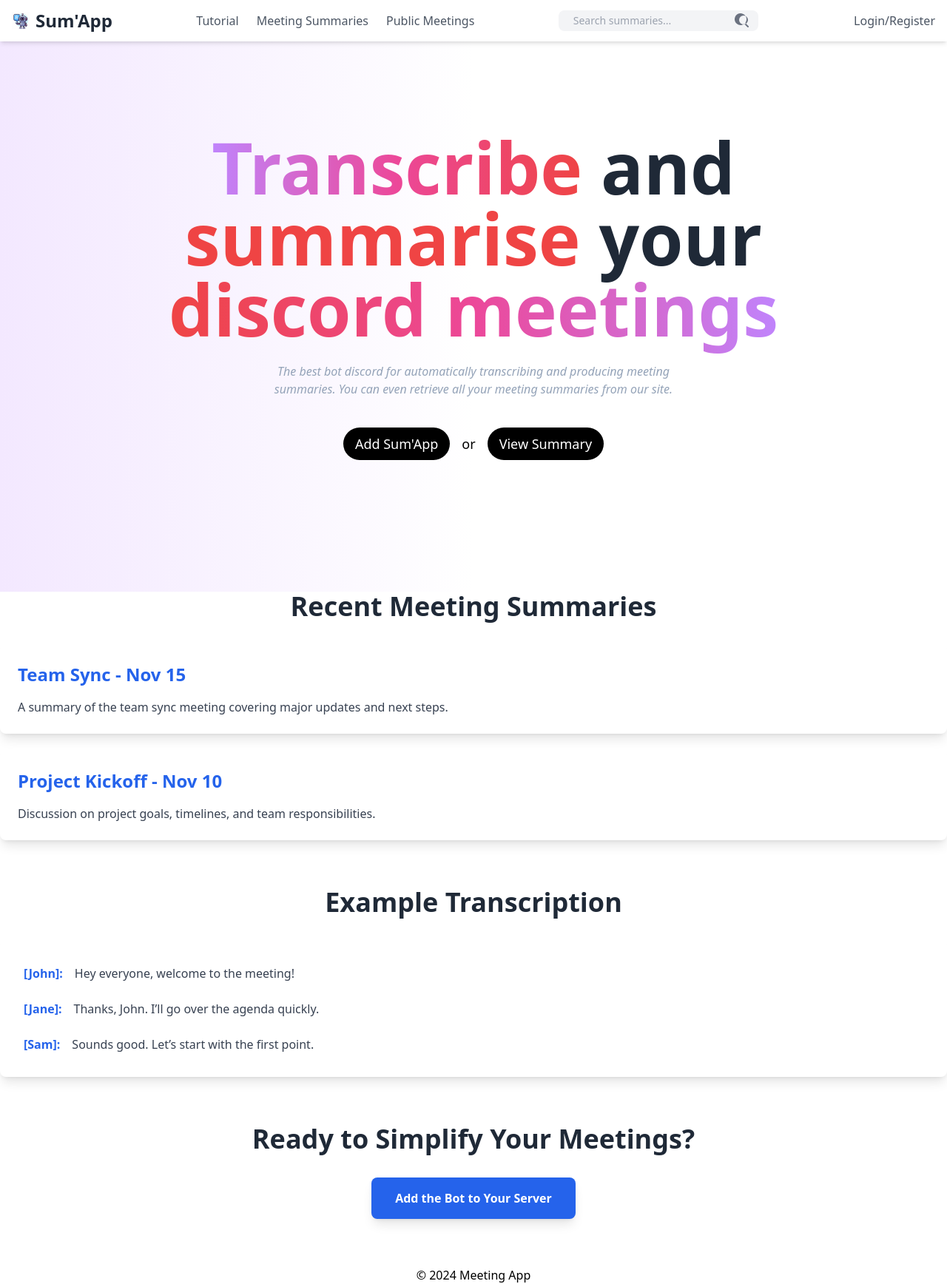
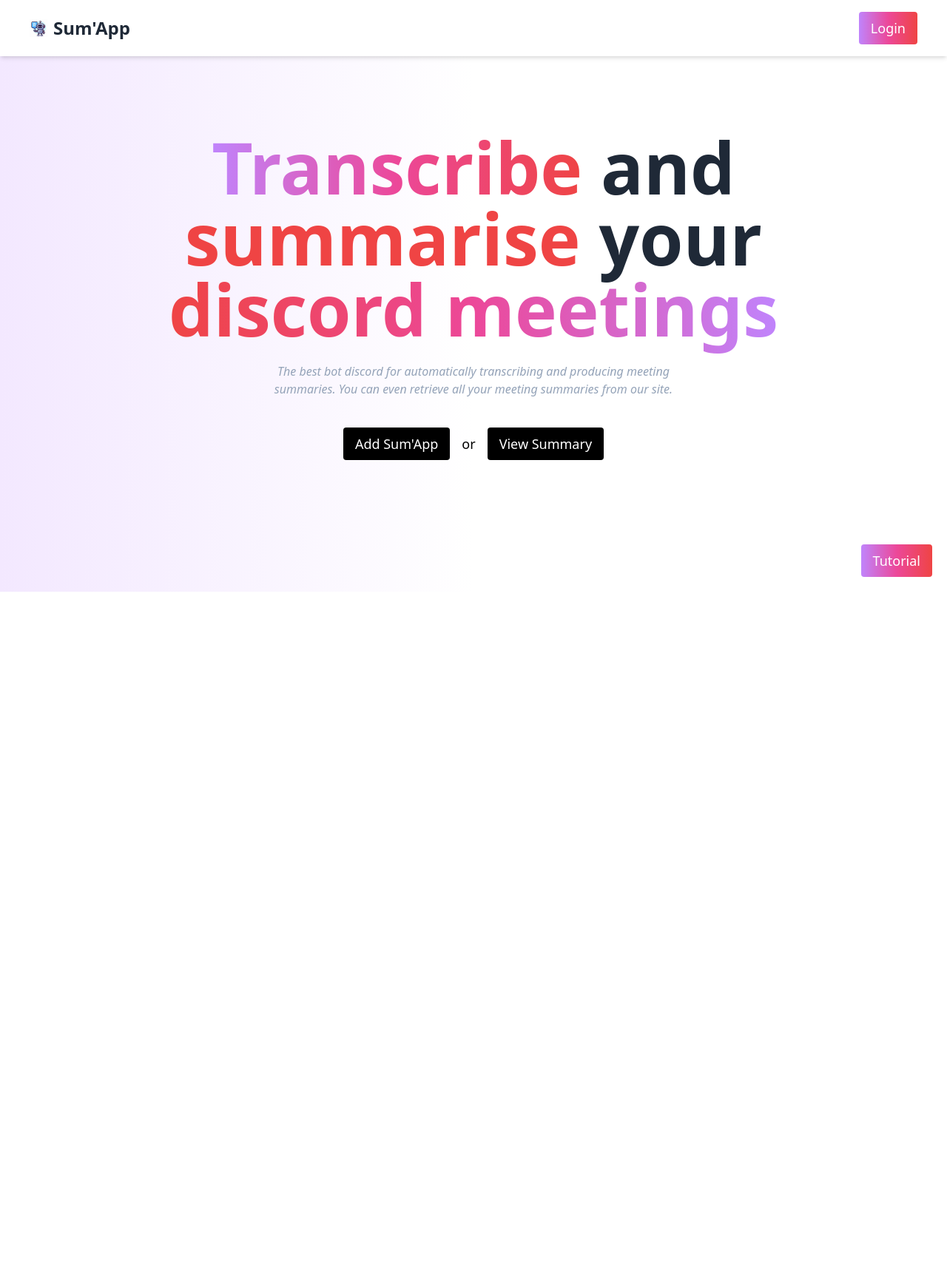
Before and after one commit to RaphHuynh/projet_info707_bot_discord_reunion_resume, a Django app: page / in a window 1280 px wide. Shown: the whole page at 74% size. After the commit the page ends 800 px from the top, so only its background shows below. Run offline with Django 5.2, Linux system fonts and the light colour scheme; some libraries are stand-ins or nearby versions.

Commit message:
feat: menu déroulant / design: page home & navbar

```diff
--- a/app/discord_login/views.py
+++ b/app/discord_login/views.py
@@ -4,7 +4,7 @@
 import requests
 from django.contrib.auth.decorators import user_passes_test
 
-auth_url_discord = "https://discord.com/oauth2/authorize?client_id=1305370475060531240&response_type=code&redirect_uri=http%3A%2F%2Flocalhost%3A8000%2Foauth2%2Flogin%2Fredirect&scope=identify"
+auth_url_discord = "https://discord.com/oauth2/authorize?client_id=1305611546755338291&response_type=code&redirect_uri=http%3A%2F%2Flocalhost%3A8000%2Foauth2%2Flogin%2Fredirect&scope=identify"
 
 
 @user_passes_test(test_func=lambda u: not u.is_authenticated, login_url="/")
@@ -32,8 +32,8 @@
 
 def exchange_code(code: str):
     data = {
-        "client_id": "1305370475060531240",
-        "client_secret": "5LLixQaXZlGfd5bvLwagpDVCbHCb-vpT",
+        "client_id": "1305611546755338291",
+        "client_secret": "qrHiseMUv4EXFaNUulRUTb_DM8JYzoIb",
         "grant_type": "authorization_code",
         "code": code,
         "redirect_uri": "http://localhost:8000/oauth2/login/redirect",
--- a/app/meeting_app/templates/header.html
+++ b/app/meeting_app/templates/header.html
@@ -1,6 +1,6 @@
 {% load static %}
 <nav class="bg-white shadow-md fixed top-0 left-0 w-full z-50">
-    <div class="container mx-auto px-4 py-3 flex justify-between items-center">
+    <div class="container mx-auto px-10 py-4 flex justify-between items-center">
         <div class="text-gray-800 text-2xl font-bold">
             <a href="{% url 'home' %}" class="flex items-center">
                 <img src="{% static 'images/logo.png' %}" alt="App Logo" class="h-6 mr-2">
@@ -8,28 +8,13 @@
             </a>
         </div>
 
-        <div class="flex space-x-6 items-center">
-            <a href="{% url 'tutorial' %}" class="text-gray-600 hover:text-gray-900">Tutorial</a>
-            <a href="{% url 'summaries' %}" class="text-gray-600 hover:text-gray-900">Meeting Summaries</a>
-            <a href="{% url 'public_meetings' %}" class="text-gray-600 hover:text-gray-900">Public Meetings</a>
-        </div>
-
-        <form action="{% url 'search_summaries' %}" method="GET"
-            class="flex items-center bg-gray-100 rounded-lg px-3 py-1">
-            <input type="text" name="query" placeholder="Search summaries..."
-                class="bg-transparent focus:outline-none text-sm text-gray-700 px-2">
-            <button type="submit" class="text-gray-500 hover:text-gray-800 ml-2">
-                <svg xmlns="http://www.w3.org/2000/svg" class="h-5 w-5" viewBox="0 0 20 20" fill="currentColor">
-                    <path fill-rule="evenodd"
-                        d="M12.9 14.32a8 8 0 111.414-1.414l4.387 4.387a1 1 0 01-1.414 1.414l-4.387-4.387zm-6.9-5.32a6 6 0 1112 0 6 6 0 01-12 0z"
-                        clip-rule="evenodd" />
-                </svg>
-            </button>
-        </form>
-
         {% if user.is_authenticated %}
-        <button class="text-gray-600 hover:text-gray-900 focus:outline-none flex items-center">
-            <img src="https://cdn.discordapp.com/avatars/{{ user.id }}/{{ user.avatar }}" alt="{{ user.username }}"
+        <div class="relative">
+            {% if user.is_authenticated %}
+                <!-- Bouton principal -->
+                <button id="dropdownButton" class="text-gray-600 hover:text-gray-900 focus:outline-none flex items-center">
+                    <img src="https://cdn.discordapp.com/avatars/{{ user.id }}/{{ user.avatar }}"
+                         alt="{{ user.username }}"
                          class="h-8 w-8 rounded-full mr-2" />
                     <span>{{ user.global_name }}</span>
                     <svg class="ml-1 h-4 w-4" xmlns="http://www.w3.org/2000/svg" fill="none" viewBox="0 0 24 24"
@@ -37,11 +22,64 @@
                         <path stroke-linecap="round" stroke-linejoin="round" stroke-width="2" d="M19 9l-7 7-7-7" />
                     </svg>
                 </button>
-        <a href="{% url 'oauth_logout' %}" class="text-sm text-gray-700 block px-4 py-2 hover:bg-gray-100">Logout</a>
+
+                <!-- Menu déroulant -->
+                <div id="dropdownMenu" class="hidden absolute right-0 mt-2 w-48 bg-white border border-gray-200 rounded-lg shadow-lg z-10">
+                    <a href="..." class="flex items-center block px-4 py-2 text-gray-700 hover:bg-gray-100">
+                        <svg xmlns="http://www.w3.org/2000/svg" width="16" height="16" fill="currentColor" class="mr-2" viewBox="0 0 16 16">
+                            <path d="M11 6a3 3 0 1 1-6 0 3 3 0 0 1 6 0"/>
+                            <path fill-rule="evenodd" d="M0 8a8 8 0 1 1 16 0A8 8 0 0 1 0 8m8-7a7 7 0 0 0-5.468 11.37C3.242 11.226 4.805 10 8 10s4.757 1.225 5.468 2.37A7 7 0 0 0 8 1"/>
+                        </svg>
+                        Mon Profil
+                    </a>
+                    <a href="{% url 'summaries' %}" class="flex items-center block px-4 py-2 text-gray-700 hover:bg-gray-100">
+                        <svg xmlns="http://www.w3.org/2000/svg" width="16" height="16" fill="currentColor"class="mr-2" viewBox="0 0 16 16">
+                            <path d="M12.5 3a.5.5 0 0 1 0 1h-5a.5.5 0 0 1 0-1zm0 3a.5.5 0 0 1 0 1h-5a.5.5 0 0 1 0-1zm.5 3.5a.5.5 0 0 0-.5-.5h-5a.5.5 0 0 0 0 1h5a.5.5 0 0 0 .5-.5m-.5 2.5a.5.5 0 0 1 0 1h-5a.5.5 0 0 1 0-1z"/>
+                            <path d="M16 2a2 2 0 0 0-2-2H2a2 2 0 0 0-2 2v12a2 2 0 0 0 2 2h12a2 2 0 0 0 2-2zM4 1v14H2a1 1 0 0 1-1-1V2a1 1 0 0 1 1-1zm1 0h9a1 1 0 0 1 1 1v12a1 1 0 0 1-1 1H5z"/>
+                        </svg>
+                        Réunion
+                    </a>
+                    <a href="{% url 'tutorial' %}" class="flex items-center block px-4 py-2 text-gray-700 hover:bg-gray-100">
+                        <svg xmlns="http://www.w3.org/2000/svg" width="16" height="16" fill="currentColor" class="mr-2" viewBox="0 0 16 16">
+                            <path d="M12.854.146a.5.5 0 0 0-.707 0L10.5 1.793 14.207 5.5l1.647-1.646a.5.5 0 0 0 0-.708zm.646 6.061L9.793 2.5 3.293 9H3.5a.5.5 0 0 1 .5.5v.5h.5a.5.5 0 0 1 .5.5v.5h.5a.5.5 0 0 1 .5.5v.5h.5a.5.5 0 0 1 .5.5v.207zm-7.468 7.468A.5.5 0 0 1 6 13.5V13h-.5a.5.5 0 0 1-.5-.5V12h-.5a.5.5 0 0 1-.5-.5V11h-.5a.5.5 0 0 1-.5-.5V10h-.5a.5.5 0 0 1-.175-.032l-.179.178a.5.5 0 0 0-.11.168l-2 5a.5.5 0 0 0 .65.65l5-2a.5.5 0 0 0 .168-.11z"/>
+                          </svg>
+                        Tutoriel
+                    </a>
+                    <hr class="border-t border-gray-200">
+                    <a href="{% url 'oauth_logout' %}" class="flex items-center text-gray-700 block px-4 py-2 bg-red-100 hover:bg-red-400">
+                        <svg xmlns="http://www.w3.org/2000/svg" width="16" height="16" fill="currentColor" class="mr-2" viewBox="0 0 16 16">
+                            <path fill-rule="evenodd" d="M10 12.5a.5.5 0 0 1-.5.5h-8a.5.5 0 0 1-.5-.5v-9a.5.5 0 0 1 .5-.5h8a.5.5 0 0 1 .5.5v2a.5.5 0 0 0 1 0v-2A1.5 1.5 0 0 0 9.5 2h-8A1.5 1.5 0 0 0 0 3.5v9A1.5 1.5 0 0 0 1.5 14h8a1.5 1.5 0 0 0 1.5-1.5v-2a.5.5 0 0 0-1 0z"/>
+                            <path fill-rule="evenodd" d="M15.854 8.354a.5.5 0 0 0 0-.708l-3-3a.5.5 0 0 0-.708.708L14.293 7.5H5.5a.5.5 0 0 0 0 1h8.793l-2.147 2.146a.5.5 0 0 0 .708.708z"/>
+                          </svg>
+                        Logout
+                    </a>
+                </div>
+            {% endif %}
+        </div>
+
         {% else %}
-        <a href="{% url 'oauth_login' %}" class="text-gray-600 hover:text-gray-900 ml-4">
-            Login/Register
+        <a href="{% url 'oauth_login' %}" class="bg-gradient-to-r from-purple-400 via-pink-500 to-red-500 rounded text-white px-4 py-2 text-lg">
+            Login
         </a>
         {% endif %}
     </div>
 </nav>
+
+<script>
+    document.addEventListener("DOMContentLoaded", () => {
+        const dropdownButton = document.getElementById("dropdownButton");
+        const dropdownMenu = document.getElementById("dropdownMenu");
+
+        // Toggle du menu déroulant au clic sur le bouton
+        dropdownButton.addEventListener("click", () => {
+            dropdownMenu.classList.toggle("hidden");
+        });
+
+        // Fermer le menu si l'utilisateur clique à l'extérieur
+        document.addEventListener("click", (event) => {
+            if (!dropdownButton.contains(event.target) && !dropdownMenu.contains(event.target)) {
+                dropdownMenu.classList.add("hidden");
+            }
+        });
+    });
+</script>
--- a/app/meeting_app/templates/home/home.html
+++ b/app/meeting_app/templates/home/home.html
@@ -5,7 +5,7 @@
 
 {% block main %}
 <!-- Section 1: How It Works -->
-<section class="flex items-center justify-center flex-col h-screen px-10 bg-gradient-to-r from-purple-100 via-white to-white">
+<section class="fixed flex items-center justify-center flex-col h-screen px-10 bg-gradient-to-r from-purple-100 via-white to-white">
     <h2 class="text-gray-800 mb-6 text-center text-8xl font-bold w-3/4">
         <span class="text-transparent bg-clip-text bg-gradient-to-r from-purple-400 via-pink-500 to-red-500">Transcribe</span> and <span class="text-red-500">summarise</span> your <span class="text-transparent bg-clip-text bg-gradient-to-r from-red-500 via-pink-500 to-purple-400">discord meetings</span>
     </h2>
@@ -13,62 +13,17 @@
         The best bot discord for automatically transcribing and producing meeting summaries. You can even retrieve all your meeting summaries from our site.
     </p>
     <div class="flex justify-center items-center gap-4">
-        <a href="" class="bg-black text-white px-4 py-2 rounded-full text-lg">
+        <a href="" class="bg-black text-white px-4 py-2 rounded text-lg">
             Add Sum'App
         </a>
         <p class="text-lg">or</p>
-        <a href="" class="bg-black text-white px-4 py-2 rounded-full text-lg">
+        <a href="" class="bg-black text-white px-4 py-2 rounded text-lg">
             View Summary
         </a>
     </div>
 
-</section>
+    <a href="{% url 'tutorial' %}" class="fixed bg-gradient-to-r from-purple-400 via-pink-500 to-red-500 rounded text-white px-4 py-2 text-lg bottom-5 right-5">Tutorial</a>
 
-<!-- Section 2: Recent Summaries -->
-<section class="mb-16">
-    <h2 class="text-4xl font-extrabold text-gray-800 mb-8 text-center">Recent Meeting Summaries</h2>
-    {% if recent_summaries %}
-    <ul class="space-y-6">
-        {% for summary in recent_summaries %}
-        <li class="bg-white shadow-lg rounded-lg p-6">
-            <h3 class="text-2xl font-bold text-blue-600 mb-4">{{ summary.title }}</h3>
-            <p class="text-gray-700">{{ summary.short_description }}</p>
-        </li>
-        {% endfor %}
-    </ul>
-    {% else %}
-    <p class="text-gray-600 text-center">No recent summaries available. Start by adding the bot to your server!</p>
-    {% endif %}
-</section>
-
-<!-- Section 3: Example Transcription -->
-<section class="mb-16">
-    <h2 class="text-4xl font-extrabold text-gray-800 mb-8 text-center">Example Transcription</h2>
-    <div class="bg-white shadow-lg rounded-lg p-8">
-        <ul class="space-y-6">
-            <li class="flex items-start">
-                <div class="text-blue-600 font-bold mr-4">[John]:</div>
-                <p class="text-gray-700">Hey everyone, welcome to the meeting!</p>
-            </li>
-            <li class="flex items-start">
-                <div class="text-blue-600 font-bold mr-4">[Jane]:</div>
-                <p class="text-gray-700">Thanks, John. I’ll go over the agenda quickly.</p>
-            </li>
-            <li class="flex items-start">
-                <div class="text-blue-600 font-bold mr-4">[Sam]:</div>
-                <p class="text-gray-700">Sounds good. Let’s start with the first point.</p>
-            </li>
-        </ul>
-    </div>
-</section>
-
-<!-- Call to Action -->
-<section class="text-center mb-16">
-    <h2 class="text-4xl font-extrabold text-gray-800 mb-8">Ready to Simplify Your Meetings?</h2>
-    <a href="/"
-        class="inline-block bg-blue-600 text-white font-bold px-8 py-4 rounded-lg shadow-lg hover:bg-blue-700 transition duration-300">
-        Add the Bot to Your Server
-    </a>
 </section>
 
 {% endblock %}
```
Also changed, not shown: app/db.sqlite3, app/meeting_app/views.py (line endings or trailing spaces). Lines whose indentation alone changed are shown as unchanged.
